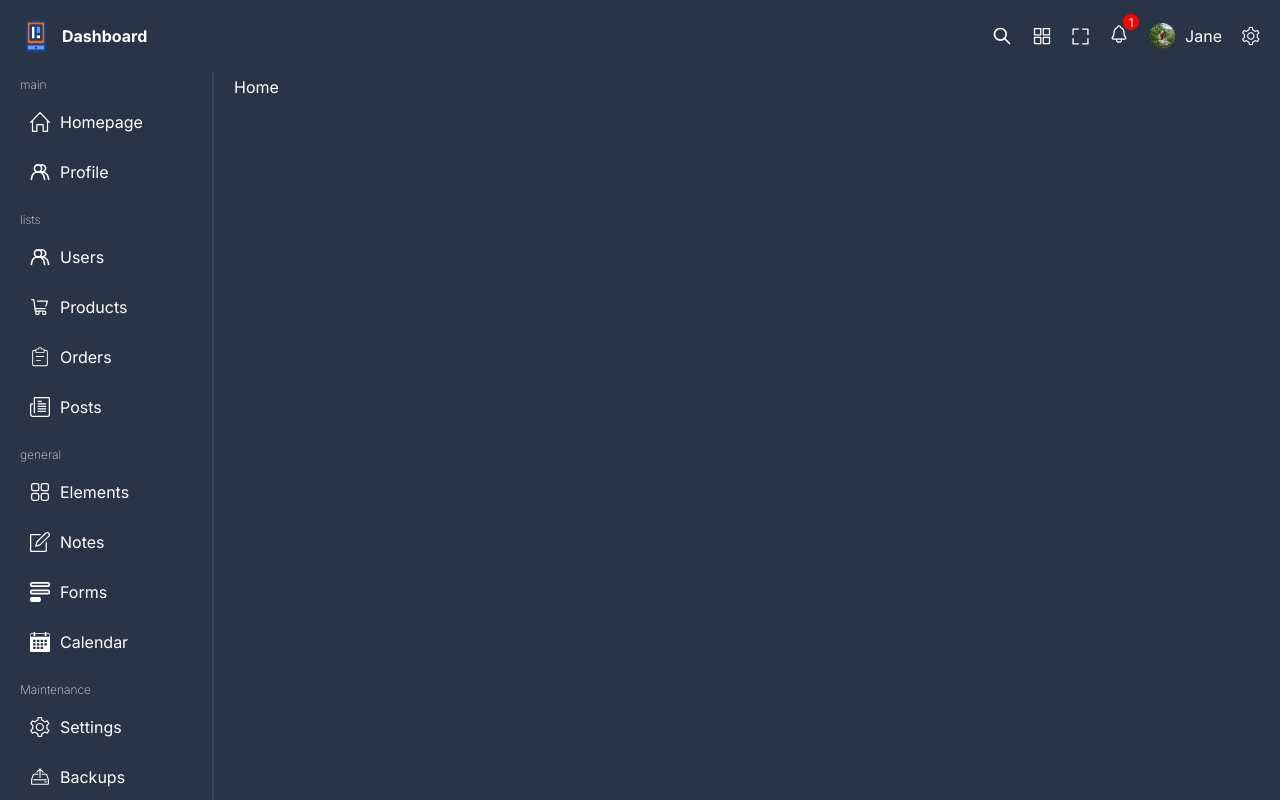
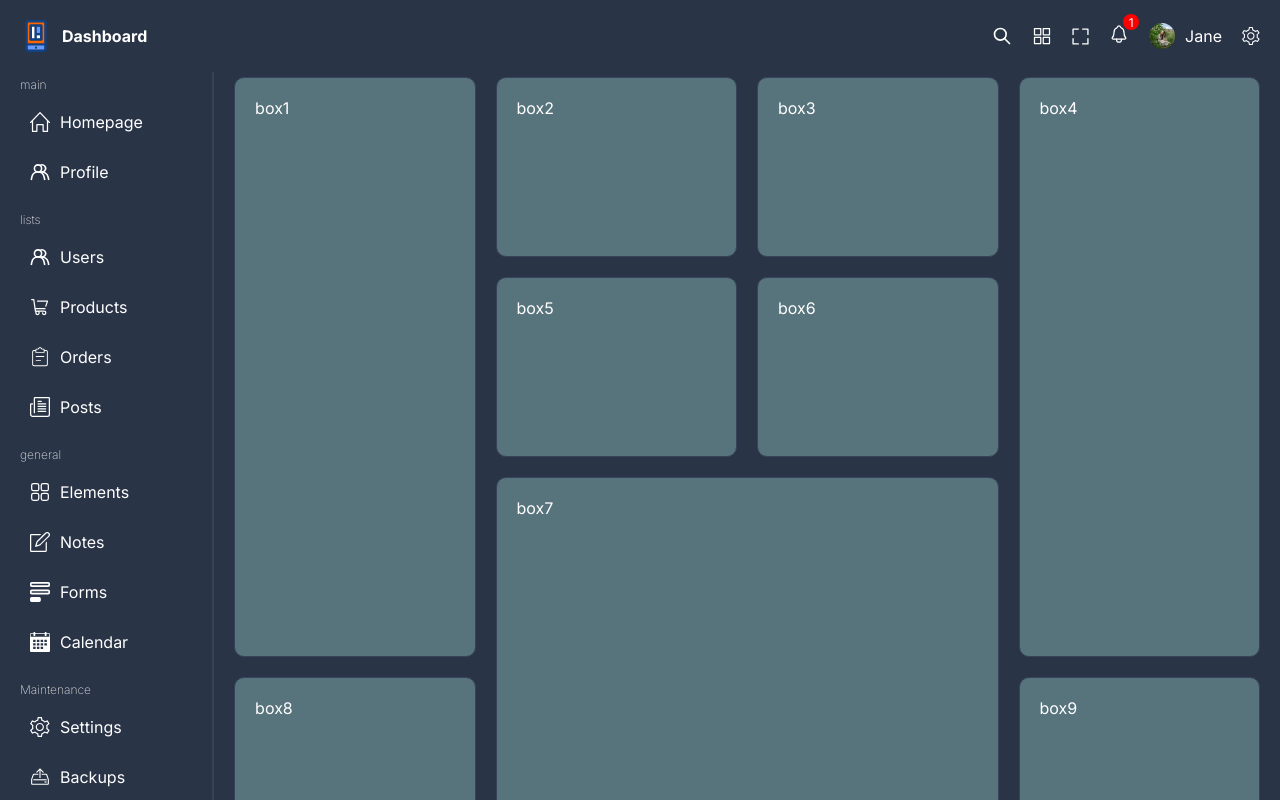
Before and after one commit to Andreeevna/Admin_Dashboard, a React (Vite) app: page / in a window 1280 px wide. Shown: the top 800 px of the page. Built offline with nearby package versions, Linux system fonts and the light colour scheme.

Commit message:
we made grid markup in home

```diff
--- a/src/pages/home/Home.tsx
+++ b/src/pages/home/Home.tsx
@@ -1,7 +1,19 @@
 import './home.scss'
 
 const Home = () => {
-	return <div className='home'>Home</div>
+	return (
+		<div className='home'>
+			<div className='box box1'>box1</div>
+			<div className='box box2'>box2</div>
+			<div className='box box3'>box3</div>
+			<div className='box box4'>box4</div>
+			<div className='box box5'>box5</div>
+			<div className='box box6'>box6</div>
+			<div className='box box7'>box7</div>
+			<div className='box box8'>box8</div>
+			<div className='box box9'>box9</div>
+		</div>
+	)
 }
 
 export default Home
--- /dev/null
+++ b/src/pages/home/home.css
@@ -0,0 +1 @@
+.home{display:grid;gap:20px;grid-template-columns:repeat(4, 1fr);grid-auto-rows:minmax(180px, auto)}.home .box{padding:20px;border-radius:10px;border:1px solid #38425b;background-color:#57737c}.home .box1{grid-column:span 1;grid-row:span 3}.home .box4{grid-column:span 1;grid-row:span 3}.home .box7{grid-column:span 2;grid-row:span 2}
--- a/src/pages/home/home.scss
+++ b/src/pages/home/home.scss
@@ -1,2 +1,30 @@
+@import '../../styles//variables.scss';
+
 .home {
+	display: grid;
+	gap: 20px;
+	grid-template-columns: repeat(4, 1fr);
+	grid-auto-rows: minmax(180px, auto);
+
+	.box {
+		padding: 20px;
+		border-radius: 10px;
+		border: 1px solid $soft-bg;
+		background-color: rgb(87, 115, 124);
+	}
+
+	.box1 {
+		grid-column: span 1;
+		grid-row: span 3;
+	}
+
+	.box4 {
+		grid-column: span 1;
+		grid-row: span 3;
+	}
+
+	.box7 {
+		grid-column: span 2;
+		grid-row: span 2;
+	}
 }
```
